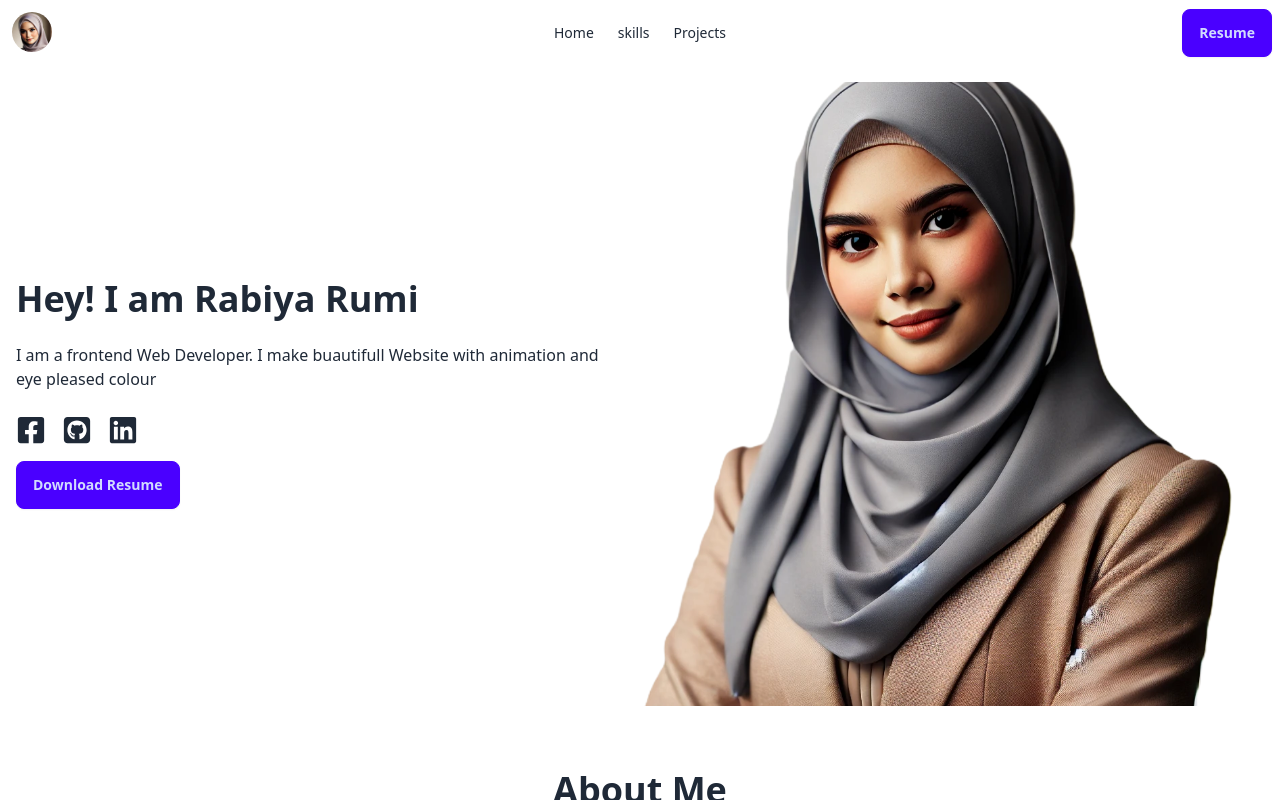
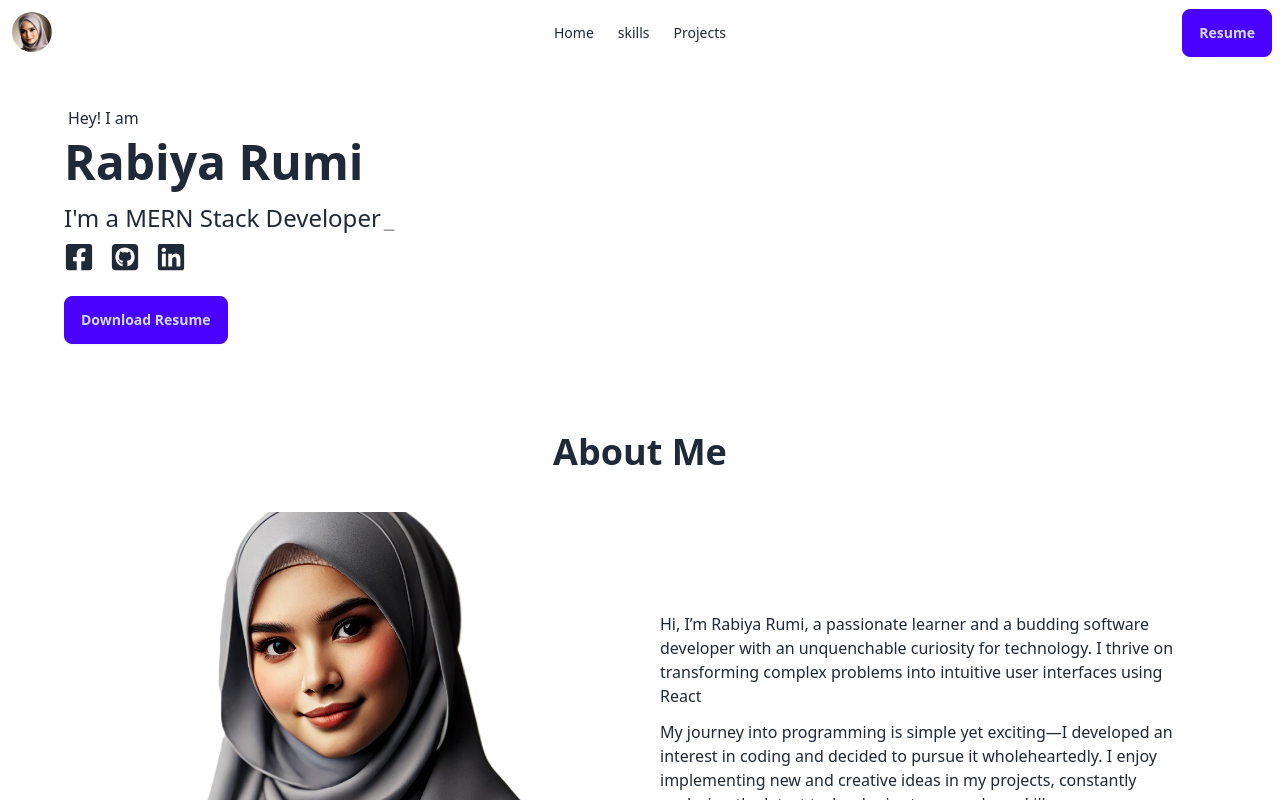
Before and after one commit to rabiyarumi/Primary_Portfolio, a React (Vite) app: page / in a window 1280 px wide. Shown: the top 800 px of the page. Built offline with nearby package versions, Linux system fonts and the light colour scheme.

Commit message:
modify banner setion

```diff
--- a/package.json
+++ b/package.json
@@ -18,6 +18,7 @@
     "react-fast-marquee": "^1.6.5",
     "react-icons": "^5.4.0",
     "react-router-dom": "^7.1.1",
+    "react-simple-typewriter": "^5.0.1",
     "sort-by": "^1.2.0"
   },
   "devDependencies": {
--- a/src/pages/Home/Banner.jsx
+++ b/src/pages/Home/Banner.jsx
@@ -1,31 +1,67 @@
-import React from 'react';
-import image from "../../assets/portfolio_pic_bg_removed.png"
-import { Link } from 'react-router-dom';
-import { FaFacebook, FaFacebookSquare, FaGithub, FaLinkedin } from 'react-icons/fa';
-import { FaSquareGithub } from 'react-icons/fa6';
+import React from "react";
+import image from "../../assets/portfolio_pic_bg_removed.png";
+import { Link } from "react-router-dom";
+import {
+  FaFacebook,
+  FaFacebookSquare,
+  FaGithub,
+  FaLinkedin,
+} from "react-icons/fa";
+import { FaSquareGithub } from "react-icons/fa6";
+import { Typewriter } from "react-simple-typewriter";
 
 const Banner = () => {
-    return (
-       <div className="hero  ">
-  <div className="hero-content flex-col md:flex-row-reverse">
-    <img
-      src={image}
-      className="w-1/2 " />
-    <div className='w-1/2'>
-      <h1 className="text-4xl font-bold">Hey! I am Rabiya Rumi </h1>
-      <p className="py-6">
-        I am a frontend Web Developer. I make buautifull Website with animation and eye pleased colour
-      </p>
-      <div className='flex gap-4 pb-4'>
-        <Link to={"https://www.facebook.com/rabeya.rumi.285936/?viewas=&should_open_composer=false&show_switched_toast=false&show_invite_to_follow=false&show_switched_tooltip=false&show_podcast_settings=false&show_community_review_changes=false&show_community_rollback=false&show_follower_visibility_disclosure=false&bypass_exit_warning=true"}><FaFacebookSquare size={"30"}/></Link>
-        <Link to={"https://www.facebook.com/rabeya.rumi.285936/?viewas=&should_open_composer=false&show_switched_toast=false&show_invite_to_follow=false&show_switched_tooltip=false&show_podcast_settings=false&show_community_review_changes=false&show_community_rollback=false&show_follower_visibility_disclosure=false&bypass_exit_warning=true"}><FaSquareGithub size={"30"}/></Link>
-        <Link to={"https://www.facebook.com/rabeya.rumi.285936/?viewas=&should_open_composer=false&show_switched_toast=false&show_invite_to_follow=false&show_switched_tooltip=false&show_podcast_settings=false&show_community_review_changes=false&show_community_rollback=false&show_follower_visibility_disclosure=false&bypass_exit_warning=true"}><FaLinkedin size={"30"}/></Link>
-      </div>
-      <a href="https://docs.google.com/document/d/1iyG9Ce7-W0zmcp_6V9Sues5Xp8Ib9je0HCMn3ake3UY/edit?tab=t.0" target="_blank" className="btn btn-primary">Download Resume</a>
+  return (
+    <div className=" my-10 px-16">
+
+        <div className="flex flex-col   gap-2">
+          <p className="pl-1">Hey! I am</p>
+          <h1 className="text-5xl font-bold"> Rabiya Rumi </h1>
+          <h3 className="mt-2 text-2xl">
+            I'm a
+            <Typewriter
+              words={[
+                " Web Developer",
+                " MERN Stack Developer",
+                " JavaScript and React Enthusiast",
+              ]}
+              loop={0}
+              cursor
+              cursorStyle="_"
+              typeSpeed={50}
+              deleteSpeed={50}
+              delaySpeed={3000}
+            />
+          </h3>
+
+          <div className="flex gap-4 pb-4">
+            <Link
+              to={"https://www.facebook.com/rabeya.rumi.285936/"}
+              target="_blank"
+            >
+              <FaFacebookSquare size={"30"} />
+            </Link>
+            <Link to={"https://github.com/rabiyarumi"} target="_blank">
+              <FaSquareGithub size={"30"} />
+            </Link>
+            <Link
+              to={"https://www.linkedin.com/in/rabiya-rumi/"}
+              target="_blank"
+            >
+              <FaLinkedin size={"30"} />
+            </Link>
+          </div>
+          <a
+            href="https://drive.google.com/file/d/1Wa4HXbjJj_ko4W-GALeNEbuJre3OFGSp/view?usp=sharing"
+            target="_blank"
+            className="btn btn-primary w-fit"
+          >
+            Download Resume
+          </a>
+        </div>
+
     </div>
-  </div>
-</div>
-    );
+  );
 };
 
 export default Banner;
```
Also changed, not shown: 1 other file (tests, documents, lock files or other folders).
